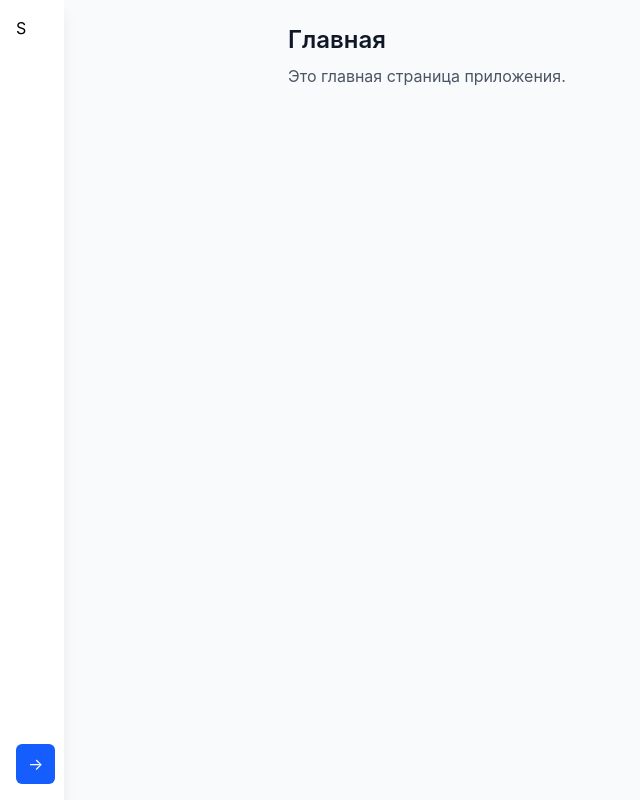
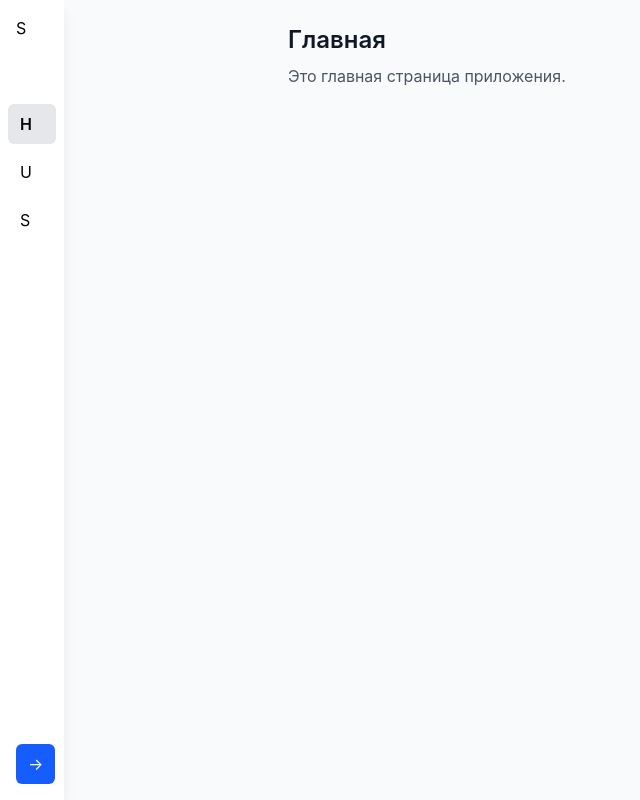
Before and after one commit to Burbitskaya/headless-menu, a React (Vite) app: page / in a window 1280 px wide. Shown: the whole page, without its empty margins (0-640 px from the left). Built offline with nearby package versions, Linux system fonts and the light colour scheme.

Commit message:
add active navigation state

```diff
--- a/src/components/sidebar/RouterSidebar.tsx
+++ b/src/components/sidebar/RouterSidebar.tsx
@@ -1,4 +1,5 @@
 import { HeadlessMenu } from "../headless-menu/HeadlessMenu";
+import { NavLink } from "react-router-dom";
 
 export function RouterSidebar() {
   return (
@@ -13,6 +14,47 @@ export function RouterSidebar() {
             <p className="p-4">
               {open ? "Sidebar" : "S"}
             </p>
+
+             <nav className="mt-10 flex flex-col gap-2 p-2">
+  <NavLink
+    to="/"
+    className={({ isActive }) =>
+      `rounded-md px-3 py-2 ${
+        isActive
+          ? "bg-gray-200 font-semibold"
+          : "hover:bg-gray-100"
+      }`
+    }
+  >
+    {open ? "Home" : "H"}
+  </NavLink>
+
+  <NavLink
+    to="/users"
+    className={({ isActive }) =>
+      `rounded-md px-3 py-2 ${
+        isActive
+          ? "bg-gray-200 font-semibold"
+          : "hover:bg-gray-100"
+      }`
+    }
+  >
+    {open ? "Users" : "U"}
+  </NavLink>
+
+  <NavLink
+    to="/settings"
+    className={({ isActive }) =>
+      `rounded-md px-3 py-2 ${
+        isActive
+          ? "bg-gray-200 font-semibold"
+          : "hover:bg-gray-100"
+      }`
+    }
+  >
+    {open ? "Settings" : "S"}
+  </NavLink>
+</nav>
           </aside>
         )}
       </HeadlessMenu.Panel>
```
